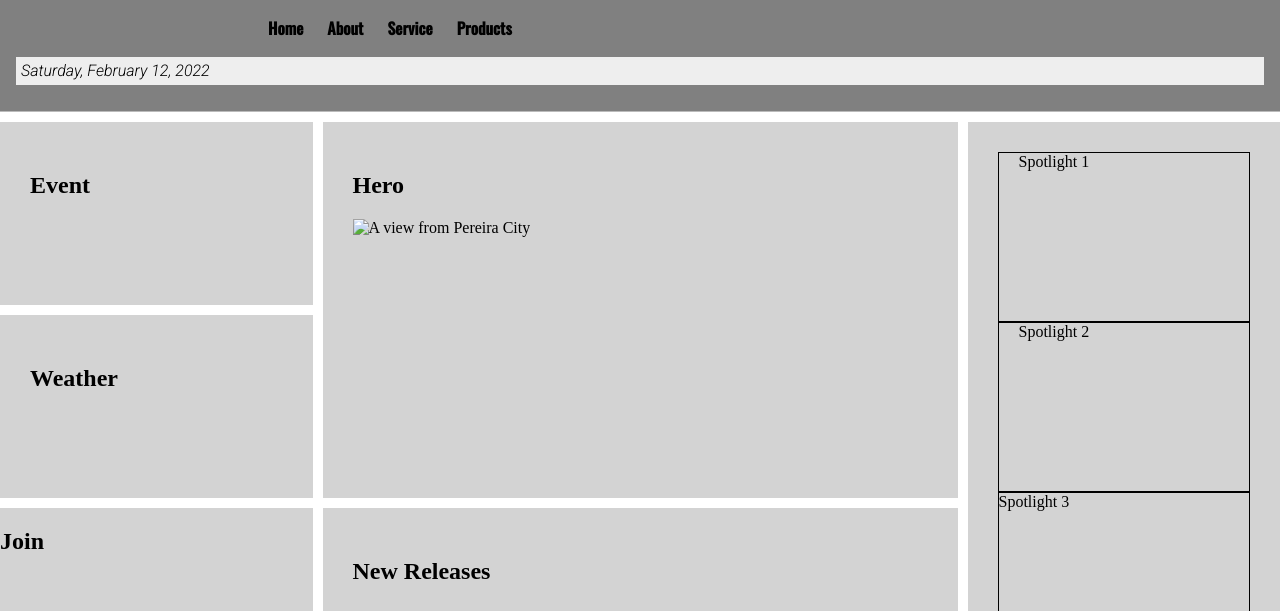
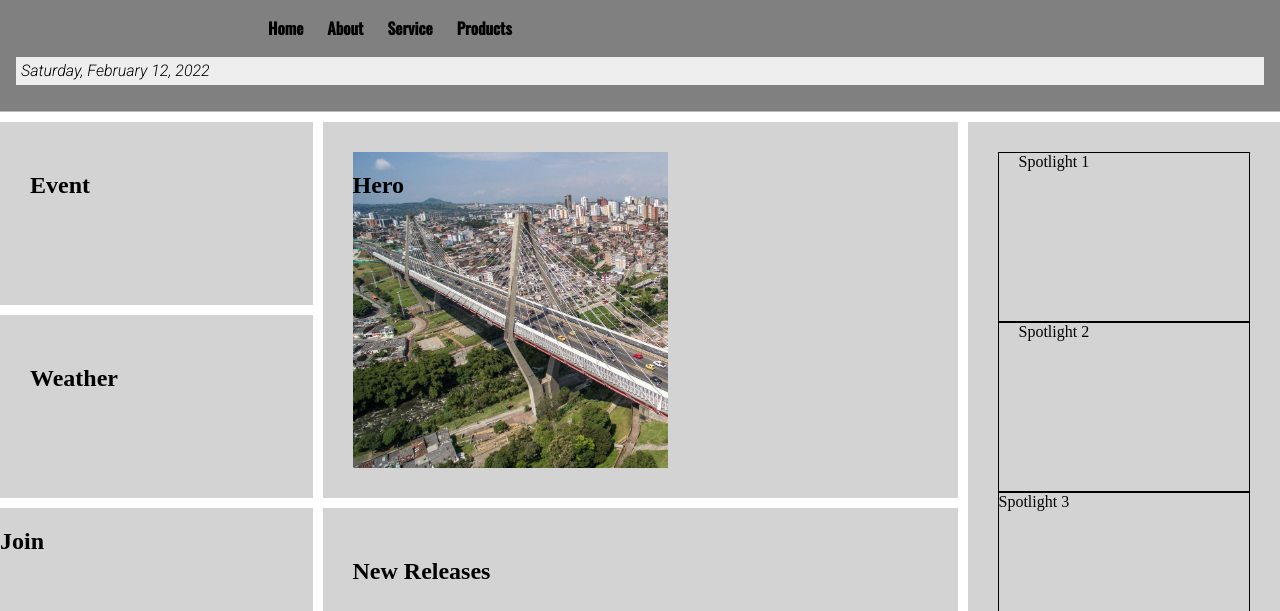
Before and after one commit to jesussanchez1389/wdd230, a plain HTML site: page chamber/index.html in a window 1280 px wide. Shown: the part 189-800 px from the top of the page. Drawn offline with nearby package versions, Linux system fonts and the light colour scheme.

Commit message:
images updated

```diff
--- a/chamber/css/base.css
+++ b/chamber/css/base.css
@@ -134,6 +134,14 @@ main{
 	padding: 30px;
 	background-color: lightgray;
 }
+
+#hero picture{
+	height: 127px;
+}
+
+#hero picture img{
+	height: 100%;
+}
 #event{
 	grid-row: 2/3;
 	padding: 30px;
--- a/chamber/css/large.css
+++ b/chamber/css/large.css
@@ -1,4 +1,4 @@
-@media only screen and (min-width: 60.5em) {
+@media only screen and (min-width: 968px) {
     body{
         display: grid;
         grid-template-columns: repeat(4, 1fr);
@@ -68,6 +68,9 @@
         padding: 30px;
         background-color: lightgray;
     }
+    #hero picture{
+        height: 375px;
+    }
     #event{
         grid-column: 1/2;
         grid-row: 1/2;
--- a/chamber/css/medium.css
+++ b/chamber/css/medium.css
@@ -1,4 +1,4 @@
-@media only screen and (min-width: 32.5em){
+@media only screen and (min-width: 520px){
     body{
         display: grid;
         grid-template-columns: 100%;
@@ -112,7 +112,9 @@
         grid-row: 2/7;
         width: 100%;
     }
-
+    section h2{
+        position: absolute;
+    }
     .content{
         display: grid;
         grid-template-rows: repeat(5, 1fr);
@@ -128,6 +130,8 @@
         padding: 30px;
         background-color: lightgray;
     }
+
+
     #event{
         grid-column: 1/3;
         grid-row: 5/6;
--- a/chamber/index.html
+++ b/chamber/index.html
@@ -51,9 +51,9 @@
             <section id="hero">
                 <h2>Hero</h2>
                 <picture>
-                    <source media="(max-width: 519px)" srcset="pereira_small_500w.jpg">
-                    <source media="(max-width: 967px)" srcset="pereira_medium_900w.jpg">
-                    <source media="(max-width: 1530px)" srcset="pereira_wide_1500w.jpg">
+                    <source media="(max-width: 519px)" srcset="images/pereira_small_500w.jpg">
+                    <source media="(max-width: 967px)" srcset="images/pereira_medium_900w.jpg">
+                    <source media="(max-width: 1530px)" srcset="images/pereira_wide_1500w.jpg">
                     <img src="images/pereira_wide_1500W.jpg" alt="A view from Pereira City">
                 </picture>
             </section>
```
Also changed, not shown: chamber/images/pereira_medium_900w.jpg, chamber/images/pereira_small_500w.jpg.
